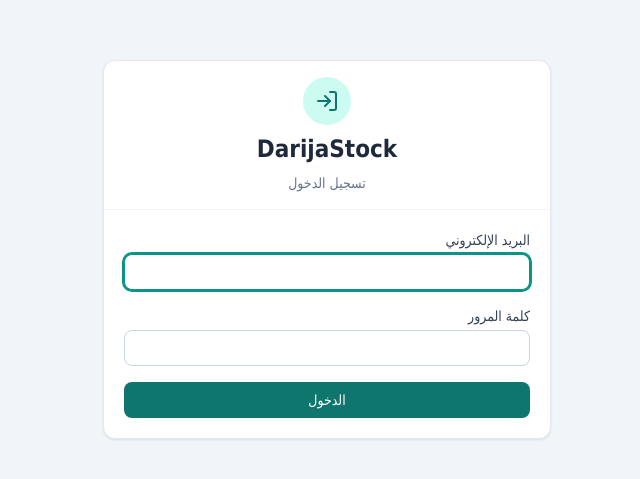
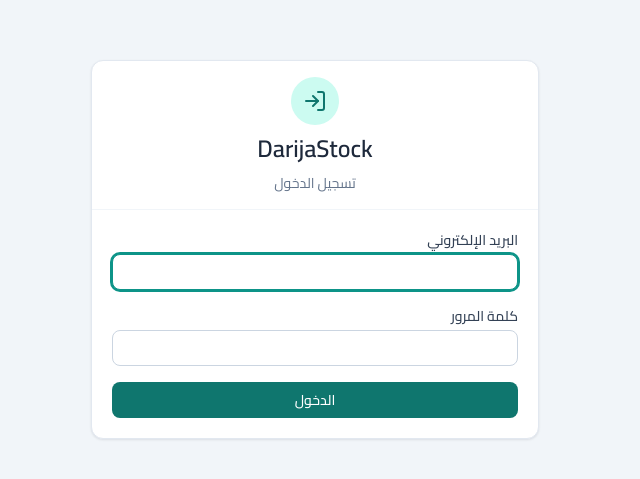
Before and after one commit to hamzaerziki/DarijaStock, a React (Vite) app in the folder frontend/: page /login in a window 1280 px wide. Shown: the part 151-630 px from the top of the page, without its empty margins (418-1058 px from the left). Built offline with nearby package versions, Linux system fonts and the light colour scheme.

Commit message:
style: use Cairo/Noto Sans Arabic fonts

```diff
--- a/frontend/index.html
+++ b/frontend/index.html
@@ -4,6 +4,9 @@
     <meta charset="UTF-8" />
     <meta name="viewport" content="width=device-width, initial-scale=1.0" />
     <meta name="theme-color" content="#0f172a" />
+    <link rel="preconnect" href="https://fonts.googleapis.com">
+    <link rel="preconnect" href="https://fonts.gstatic.com" crossorigin>
+    <link href="https://fonts.googleapis.com/css2?family=Cairo:wght@400;500;600;700&family=Noto+Sans+Arabic:wght@400;500;600;700&display=swap" rel="stylesheet">
     <title>DarijaStock — تسيير الكوموندات والستوك</title>
   </head>
   <body>
--- a/frontend/src/index.css
+++ b/frontend/src/index.css
@@ -12,7 +12,7 @@
   }
   body {
     @apply bg-slate-50 text-slate-900 antialiased;
-    font-family: Tahoma, "Segoe UI", system-ui, sans-serif;
+    font-family: "Cairo", "Noto Sans Arabic", "Tahoma", "Segoe UI", system-ui, -apple-system, BlinkMacSystemFont, sans-serif;
   }
   * {
     @apply border-slate-200;
--- a/frontend/tailwind.config.js
+++ b/frontend/tailwind.config.js
@@ -27,8 +27,8 @@
         muted: "#64748b",
       },
       fontFamily: {
-        sans: ["Tahoma", "Segoe UI", "system-ui", "-apple-system", "sans-serif"],
-        arabic: ["Tahoma", "Segoe UI", "Arial", "sans-serif"],
+        sans: ["Cairo", "Noto Sans Arabic", "Tahoma", "Segoe UI", "system-ui", "-apple-system", "sans-serif"],
+        arabic: ["Cairo", "Noto Sans Arabic", "Tahoma", "Segoe UI", "Arial", "sans-serif"],
       },
       borderRadius: { lg: "0.6rem", md: "0.5rem", sm: "0.35rem" },
       boxShadow: {
```
